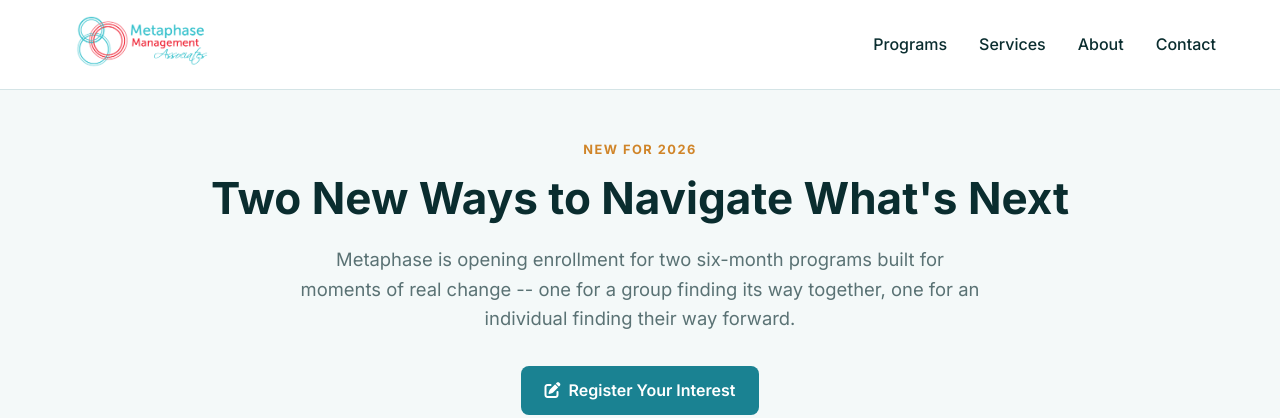
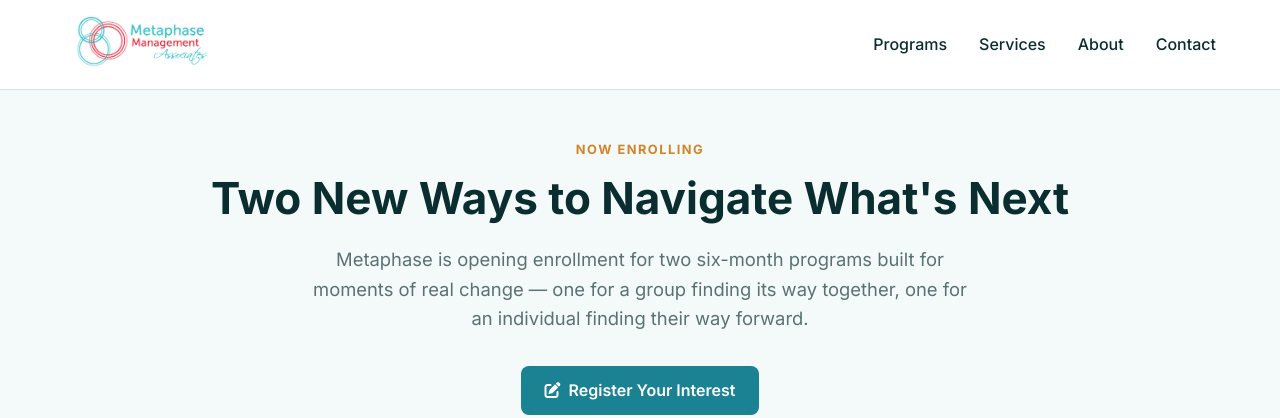
Before and after one commit to RPPLee/susan-website, a Jekyll site: the page built from pages/programs.html, in a window 1280 px wide. Shown: the top 418 px of the page. Built offline with Jekyll 4.4.1, drawn with Linux system fonts in a browser that asks for light colours.

Commit message:
Polish: em dashes, eyebrow copy, placeholder contrast
- Replace literal "--" in the HTML pages (kramdown only converts these
  in Markdown, so they rendered as double hyphens)
- "New for 2026" reads stale in September; use "Now Enrolling"
- Form placeholders used --border-color (#d4e4e6), too light to read

Co-Authored-By: Claude Opus 5 <noreply@anthropic.com>
Claude-Session: https://claude.ai/code/session_018bXDEVEhoukDmEkG8eRrFH

```diff
--- a/assets/css/style.css
+++ b/assets/css/style.css
@@ -751,7 +751,7 @@ section {
 
 .form-group input::placeholder,
 .form-group textarea::placeholder {
-  color: var(--border-color);
+  color: #8fa6a8;
 }
 
 .form-group textarea {
--- a/pages/programs.html
+++ b/pages/programs.html
@@ -2,15 +2,15 @@
 layout: default
 title: New Programs
 permalink: /programs/
-description: Announcing Tapestry and Turning Point Tenders -- two new six-month programs from Metaphase Management Associates.
+description: Announcing Tapestry and Turning Point Tenders, two new six-month programs from Metaphase Management Associates.
 ---
 
 <section class="programs-hero">
   <div class="container">
-    <span class="eyebrow">New for 2026</span>
+    <span class="eyebrow">Now Enrolling</span>
     <h1>Two New Ways to Navigate What's Next</h1>
     <p class="programs-hero-lede">
-      Metaphase is opening enrollment for two six-month programs built for moments of real change --
+      Metaphase is opening enrollment for two six-month programs built for moments of real change &mdash;
       one for a group finding its way together, one for an individual finding their way forward.
     </p>
     <a href="{{ '/register/' | relative_url }}" class="btn btn-primary">
--- a/pages/register.html
+++ b/pages/register.html
@@ -2,7 +2,7 @@
 layout: default
 title: Register
 permalink: /register/
-description: Register your interest in a Metaphase program -- Tapestry, Turning Point Tenders, or another service.
+description: Register your interest in a Metaphase program: Tapestry, Turning Point Tenders, or another service.
 ---
 
 <section class="page-content">
```
